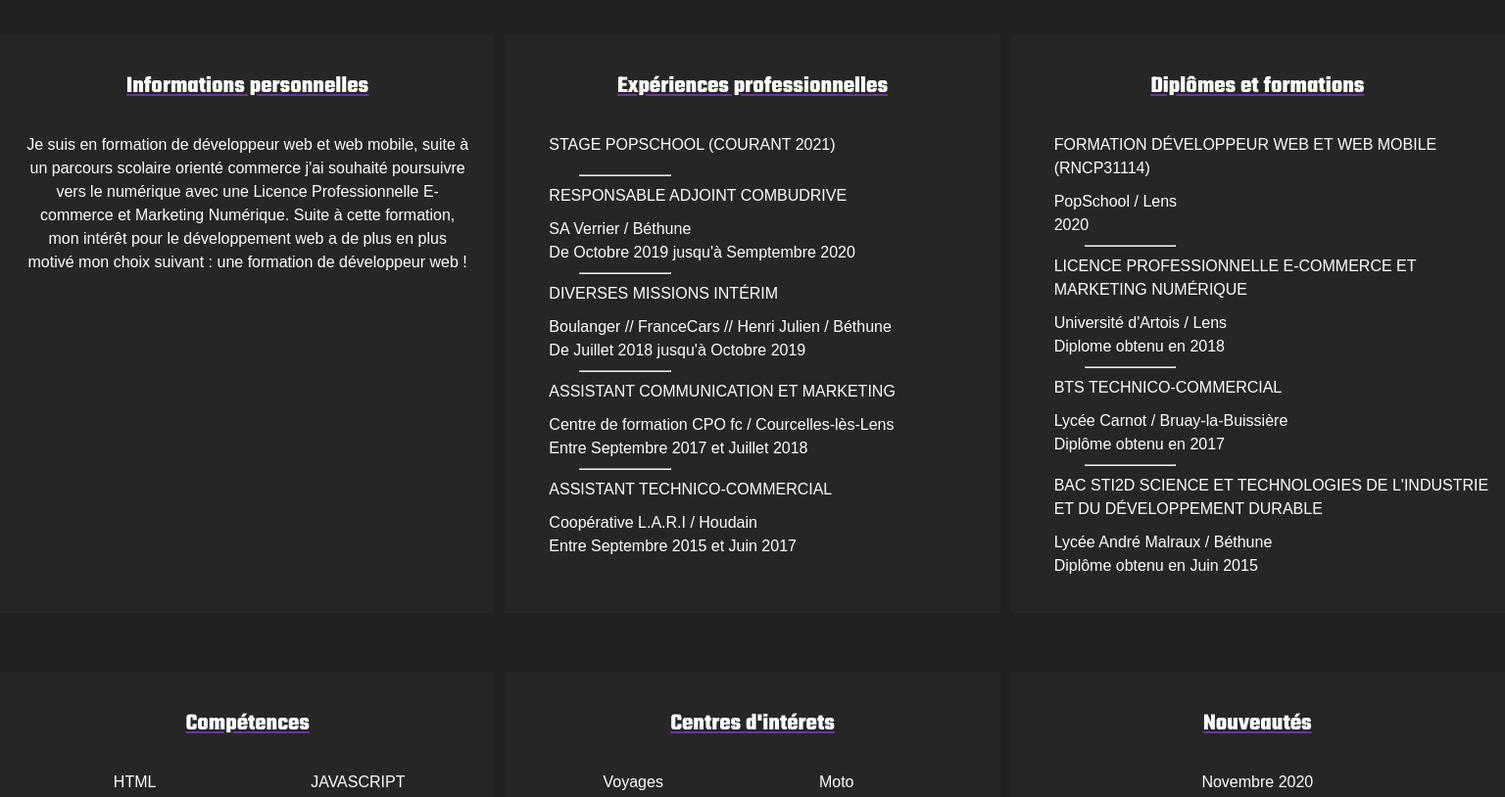
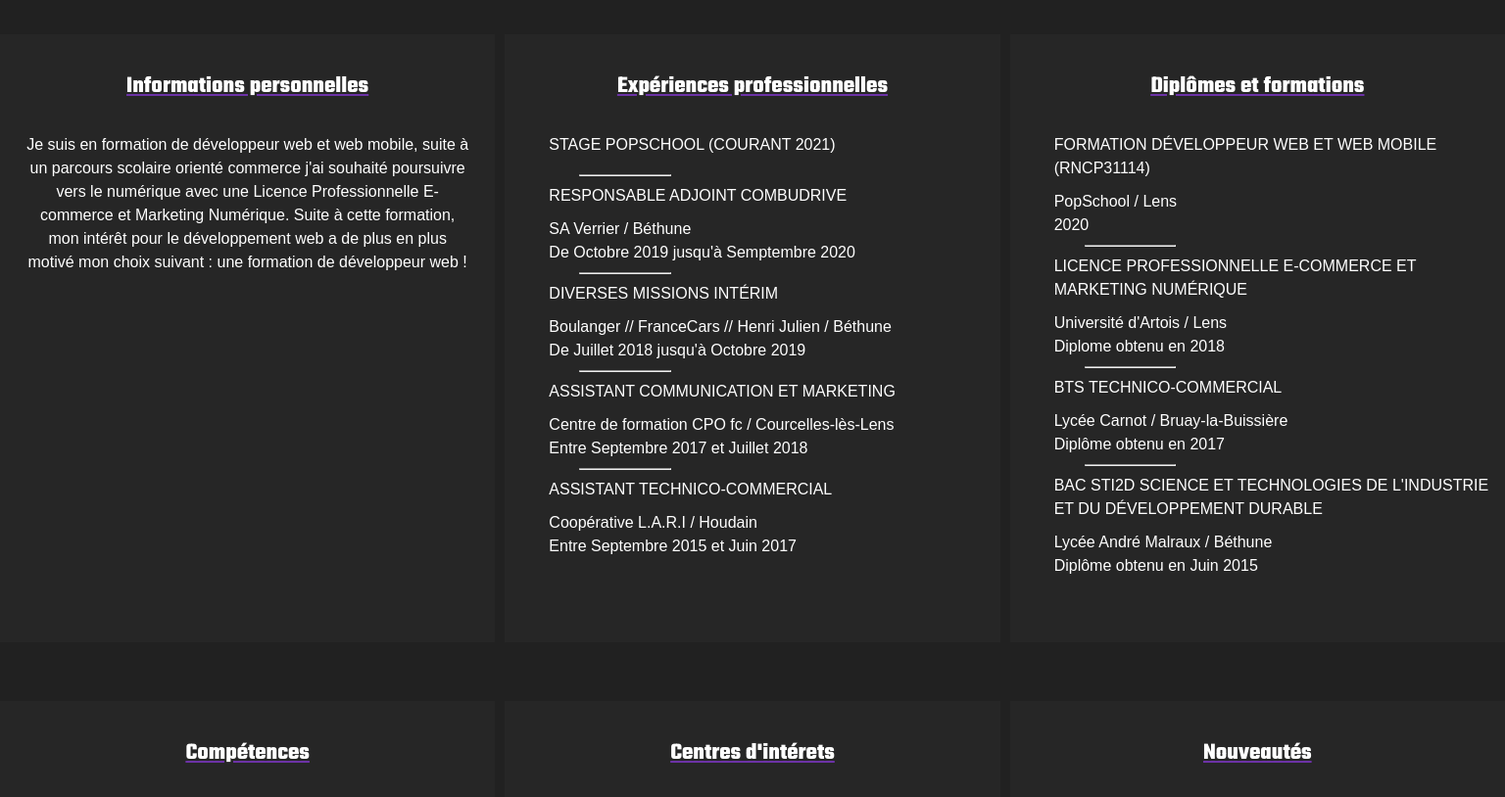
Before and after one commit to Baubaux/Mon-cv, a website: page index.html in a window 1536 px wide. Shown: the part 439-1253 px from the top of the page at 98% size. Drawn offline with nearby package versions, Linux system fonts and the light colour scheme; files that its build step writes are made by us from their sources; a web font is replaced by a local one.

Commit message:
Modifications W3C CSS

```diff
--- a/scss/layout/_container.scss
+++ b/scss/layout/_container.scss
@@ -101,7 +101,7 @@
     .main-container {
         display: grid;
         grid-template-columns: repeat(2, 1fr);
-        grid-template-rows: 1fr, 1fr, 1fr, 1fr;
+        grid-template-rows: 1fr 1fr 1fr 1fr;
         column-gap: 10px;
         grid-template-areas:
         "info exp"
@@ -166,7 +166,7 @@
     .main-container {
         display: grid;
         grid-template-columns: repeat(3, 1fr);
-        grid-template-rows: 1fr, 1fr, 1fr;
+        grid-template-rows: 1fr 1fr 1fr;
         column-gap: 10px;
         grid-template-areas:
         "info exp form"
@@ -222,7 +222,7 @@
     .main-container {
         display: grid;
         grid-template-columns: repeat(3, 1fr);
-        grid-auto-rows: 1fr, 1fr, 1fr;
+        grid-auto-rows: 1fr 1fr 1fr;
         column-gap: 10px;
         grid-template-areas:
         "info exp form"
```
